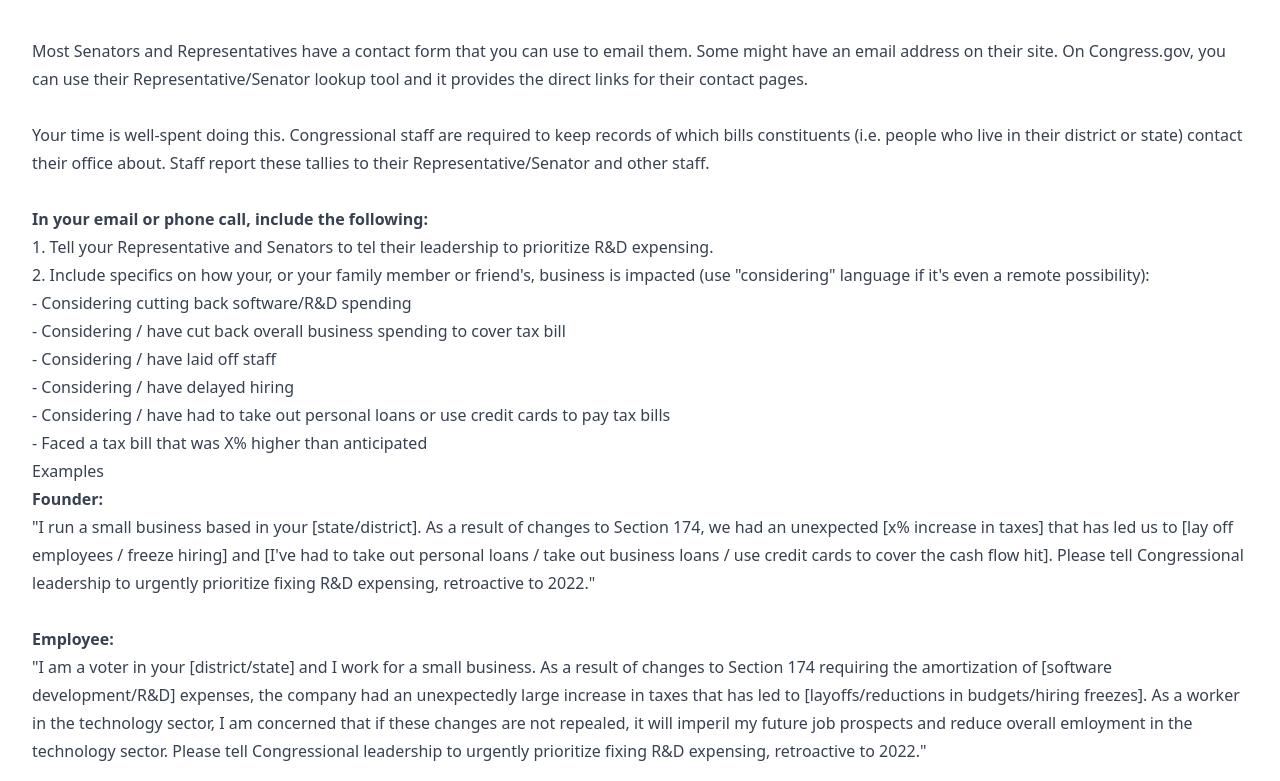
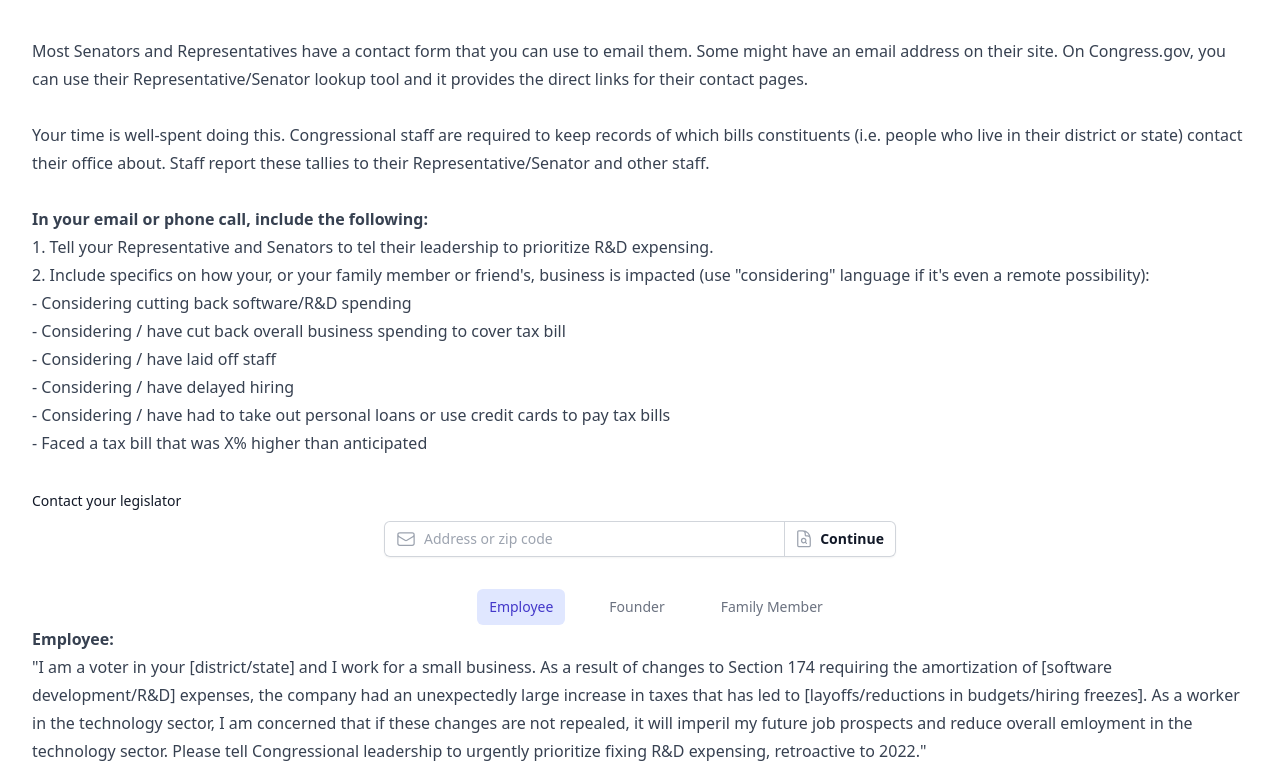
Before and after one commit to ACT-SSBA/ssballiance.org, a website: page public/contact-legislator.html in a window 1280 px wide. Shown: the part 171-952 px from the top of the page. Drawn offline with nearby package versions, Linux system fonts and the light colour scheme; files that its build step writes are made by us from their sources.

Commit message:
Updated contact legislator page

```diff
--- a/public/contact-legislator.html
+++ b/public/contact-legislator.html
@@ -7,14 +7,12 @@
     <link rel="icon" type="image/x-icon" href="https://ssballiance.org/favicon.png">
     <meta name="viewport" content="width=device-width, initial-scale=1.0">
     <link href="style.css" rel="stylesheet">
-
     <!-- Facebook Meta Tags -->
     <meta property="og:url" content="https://ssballiance.org">
     <meta property="og:type" content="website">
     <meta property="og:title" content="Small Software Business Owners Alliance">
     <meta property="og:description" content="Tell Congress that small software businesses are in danger because of changes to Section 174">
     <meta property="og:image" content="https://ssballiance.org/card-updated.png">
-
     <!-- Twitter Meta Tags -->
     <meta name="twitter:card" content="summary_large_image">
     <meta property="twitter:domain" content="ssballiance.org">
@@ -50,68 +48,50 @@
             <li>- Considering / have had to take out personal loans or use credit cards to pay tax bills</li>
             <li>- Faced a tax bill that was X% higher than anticipated</li>
           </ul></p>
-            <h2>Examples</h2>
-            <strong>Founder:</strong> <p>"I run a small business based in your [state/district]. As a result of changes to Section 174, we had an unexpected [x% increase in taxes] that has led us to [lay off employees / freeze hiring] and [I've had to take out personal loans / take out business loans / use credit cards to cover the cash flow hit]. Please tell Congressional leadership to urgently prioritize fixing R&D expensing, retroactive to 2022."</p>
-            </p>
-            <br>
-            <strong>Employee:</strong> <p>"I am a voter in your [district/state] and I work for a small business. As a result of changes to Section 174 requiring the amortization of [software development/R&D] expenses, the company had an unexpectedly large increase in taxes that has led to [layoffs/reductions in budgets/hiring freezes]. As a worker in the technology sector, I am concerned that if these changes are not repealed, it will imperil my future job prospects and reduce overall emloyment in the technology sector. Please tell Congressional leadership to urgently prioritize fixing R&D expensing, retroactive to 2022."</p>
-            </p>
-            <br>
-            <strong>Family member:</strong> <p>"I am a voter in your [district/state]. My [child/grandchild/spouse/etc] runs a small business. As a result of changes to Section 174 requiring the amortization of [software development/R&D] expenses, the company had an unexpectedly large increase in taxes that has led to [layoffs/reductions in budgets/hiring freezes]. I am concerned that if these changes are not repealed, it will imperil their business and [the future of innovation in America/the technology sector in general]. Please tell Congressional leadership to urgently prioritize fixing R&D expensing, retroactive to 2022."</p>
-            </p>
-            <br>
-            <br>
-            <strong>Congress needs to pass a continuing resolition to keep the government funded by November 17, so NOW is the time to tell Congress to retroactively fix R&D expensing.</strong>
         </div>
-      </div>
-
         <!-- Form -->
-      <div class="mt-8 max-w-xl mx-auto" x-data="legislatorLookup()">
+        <div class="mt-8" x-data="legislatorLookup()">
           <label for="zip" class="block text-sm font-medium leading-6 text-gray-900">Contact your legislator</label>
-        <form class="mt-2 flex rounded-md shadow-sm" @submit.prevent="findLegislator">
+          <form class="mt-2 max-w-lg mx-auto flex rounded-md shadow-sm" @submit.prevent="findLegislator">
             <div class="relative flex flex-grow items-stretch focus-within:z-10">
               <div class="pointer-events-none absolute inset-y-0 left-0 flex items-center pl-3">
                 <svg class="h-5 w-5 text-gray-400" fill="none" viewBox="0 0 24 24" stroke-width="1.5" stroke="currentColor" class="w-6 h-6">
                   <path stroke-linecap="round" stroke-linejoin="round" d="M21.75 6.75v10.5a2.25 2.25 0 01-2.25 2.25h-15a2.25 2.25 0 01-2.25-2.25V6.75m19.5 0A2.25 2.25 0 0019.5 4.5h-15a2.25 2.25 0 00-2.25 2.25m19.5 0v.243a2.25 2.25 0 01-1.07 1.916l-7.5 4.615a2.25 2.25 0 01-2.36 0L3.32 8.91a2.25 2.25 0 01-1.07-1.916V6.75" />
                 </svg>
               </div>
-            <input type="number" name="zip" id="zip" x-model="zip" class="block w-full rounded-none rounded-l-md border-0 py-1.5 pl-10 text-gray-900 ring-1 ring-inset ring-gray-300 placeholder:text-gray-400 focus:ring-2 focus:ring-inset focus:ring-indigo-600 sm:text-sm sm:leading-6" placeholder="Zip code">
+              <input type="number" name="zip" id="zip" x-model="zip" class="block w-full rounded-none rounded-l-md border-0 py-1.5 pl-10 text-gray-900 ring-1 ring-inset ring-gray-300 placeholder:text-gray-400 focus:ring-2 focus:ring-inset focus:ring-indigo-600 sm:text-sm sm:leading-6" placeholder="Address or zip code">
             </div>
             <button type="submit" class="relative -ml-px inline-flex items-center gap-x-1.5 rounded-r-md px-3 py-2 text-sm font-semibold text-gray-900 ring-1 ring-inset ring-gray-300 hover:bg-gray-50">
             <svg class="-ml-0.5 h-5 w-5 text-gray-400" fill="none" viewBox="0 0 24 24" stroke-width="1.5" stroke="currentColor" class="w-6 h-6">
               <path stroke-linecap="round" stroke-linejoin="round" d="M19.5 14.25v-2.625a3.375 3.375 0 00-3.375-3.375h-1.5A1.125 1.125 0 0113.5 7.125v-1.5a3.375 3.375 0 00-3.375-3.375H8.25m5.231 13.481L15 17.25m-4.5-15H5.625c-.621 0-1.125.504-1.125 1.125v16.5c0 .621.504 1.125 1.125 1.125h12.75c.621 0 1.125-.504 1.125-1.125V11.25a9 9 0 00-9-9zm3.75 11.625a2.625 2.625 0 11-5.25 0 2.625 2.625 0 015.25 0z" />
             </svg>
-
             Continue
             </button>
           </form>
-
           <div x-show="errorMessage">
             <p class="mt-2 text-sm text-red-600" x-text="errorMessage"></p>
           </div>
-
           <div x-show="districts && districts.length > 0">
             <template x-for="district in districts">
             <div class="my-4">
               <h2 x-text="district.name" class="font-bold"></h2>
-
+              <div class="grid sm:grid-cols-3">
                 <template x-for="legislator in district.current_legislators">
                 <div class="mb-2">
                   <p class="underline">
                     <span x-text="legislator.bio.first_name"></span>
                     <span x-text="legislator.bio.last_name"></span>
                   </p>
-
                   <p x-text="legislator.contact.phone"></p>
                   <a :href="legislator.contact.url" class="text-blue-700" target="_blank" x-text="legislator.contact.url"></a>
                   <a :href="legislator.contact.contact_form" class="text-blue-700" target="_blank" x-text="legislator.contact.contact_form" x-if="legislator.contact.contact_form"></a>
                 </div>
                 </template>
               </div>
+            </div>
             </template>
           </div>
         </div>
-
         <script>
         function legislatorLookup() {
           return {
@@ -121,7 +101,6 @@
             zip: '',
             async findLegislator() {
               this.errorMessage = null;
-
               if (this.zip.length !== 5) {
                 this.errorMessage = 'Please enter your 5-digit zip code.'
               } else {
@@ -143,26 +122,55 @@
         }
         </script>
 
+        <div class="mt-8" x-data="{currentTab: 'Employee', tabs: ['Employee', 'Founder', 'Family Member']}">
+          <div>
+            <div class="sm:hidden">
+              <label for="tabs" class="sr-only">Select a tab</label>
+              <!-- Use an "onChange" listener to redirect the user to the selected tab URL. -->
+              <select id="tabs" name="tabs" class="block w-full rounded-md border-gray-300 py-2 pl-3 pr-10 text-base focus:border-indigo-500 focus:outline-none focus:ring-indigo-500 sm:text-sm" @change="currentTab = $event.target.value">
+                <template x-for="tab in tabs" :key="tab">
+                <option x-bind:key="tab" x-bind:selected="currentTab === tab" :value="tab"><span x-text="tab"></option>
+                </template>
+              </select>
+            </div>
+            <div class="hidden sm:block">
+              <nav class="flex justify-center space-x-8" aria-label="Tabs">
+                <template x-for="tab in tabs" :key="tab">
+                <button x-bind:key="tab" @click="currentTab = tab" x-bind:class="(currentTab === tab ? 'bg-indigo-100 text-indigo-700' : 'text-gray-500 hover:text-gray-700') + ' rounded-md px-3 py-2 text-sm font-medium'" x-bind:aria-current="tab.current ? 'page' : undefined">
+                <span x-text="tab">
+                  </button>
+                  </template>
+                </nav>
+              </div>
+            </div>
+            <div x-show="currentTab === 'Employee'">
+              <strong>Employee:</strong> <p>"I am a voter in your [district/state] and I work for a small business. As a result of changes to Section 174 requiring the amortization of [software development/R&D] expenses, the company had an unexpectedly large increase in taxes that has led to [layoffs/reductions in budgets/hiring freezes]. As a worker in the technology sector, I am concerned that if these changes are not repealed, it will imperil my future job prospects and reduce overall emloyment in the technology sector. Please tell Congressional leadership to urgently prioritize fixing R&D expensing, retroactive to 2022."</p>
+            </div>
+            <div x-show="currentTab === 'Founder'">
+              <strong>Founder:</strong> <p>"I run a small business based in your [state/district]. As a result of changes to Section 174, we had an unexpected [x% increase in taxes] that has led us to [lay off employees / freeze hiring] and [I've had to take out personal loans / take out business loans / use credit cards to cover the cash flow hit]. Please tell Congressional leadership to urgently prioritize fixing R&D expensing, retroactive to 2022."</p>
+            </div>
 
+            <div x-show="currentTab === 'Family Member'">
+              <strong>Family member:</strong> <p>"I am a voter in your [district/state]. My [child/grandchild/spouse/etc] runs a small business. As a result of changes to Section 174 requiring the amortization of [software development/R&D] expenses, the company had an unexpectedly large increase in taxes that has led to [layoffs/reductions in budgets/hiring freezes]. I am concerned that if these changes are not repealed, it will imperil their business and [the future of innovation in America/the technology sector in general]. Please tell Congressional leadership to urgently prioritize fixing R&D expensing, retroactive to 2022."</p>
+            </div>
+          </div>
+
+          <br>
+          <br>
+          <strong>Congress needs to pass a continuing resolition to keep the government funded by November 17, so NOW is the time to tell Congress to retroactively fix R&D expensing.</strong>
+        </div>
         <!-- Footer -->
         <footer class="mx-auto mt-40 max-w-7xl overflow-hidden px-6 pb-4 sm:mt-64 sm:pb-8 lg:px-8">
           <p class="mt-10 text-center text-xs leading-5 text-gray-500">This website was created by <a href="https://twitter.com/mjwhansen">Michele Hansen</a>. Your data will only be used to keep you updated. <a href="/privacy.html">See privacy policy</a></p>
         </footer>
         <div class="pb-8 flex gap-x-12 justify-center relative z-10">
           <a href="#join" class="text-sm font-semibold leading-6 text-gray-900">Join</a>
-
           <a href="https://ssballiance.org/lettertocongress.pdf" class="text-sm font-semibold leading-6 text-gray-900">April Letter to Congress</a>
-
           <a href="/contactcongres.html" class="text-sm font-semibold leading-6 text-gray-900" target=”_blank”>Contact Congress</a>
-
           <a href="#media" class="text-sm font-semibold leading-6 text-gray-900">Media</a>
-
           <a href="mailto:ssballiance@mjwhansen.com" class="text-sm font-semibold leading-6 text-gray-900">Contact</a>
-
           <a href="/privacy.html" class="text-sm font-semibold leading-6 text-gray-900">Privacy Policy</a>
-
           <a href="/contactcongress.html" class="text-sm font-semibold leading-6 text-gray-900" target=”_blank”>Contact Congress</a>
-
           <a href="#members" class="text-sm font-semibold leading-6 text-gray-900">Members</a>
         </div>
       </div>
```
Also changed, not shown: 1 other file. Lines whose indentation alone changed are shown as unchanged.
